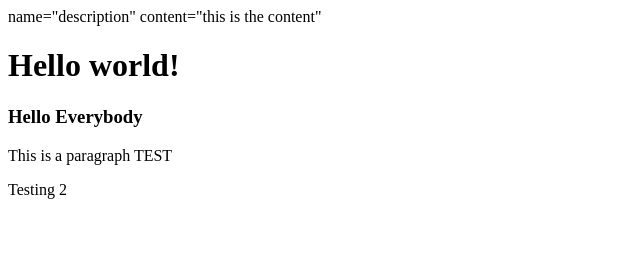
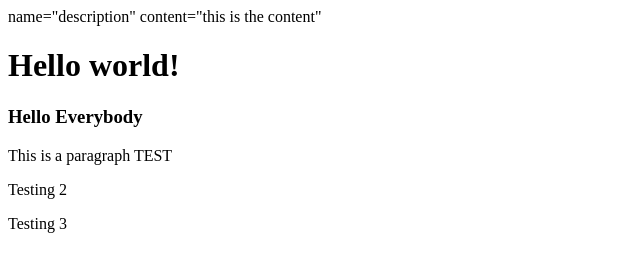
Before and after one commit to esmir-ras/javascript, a plain HTML site: page index.html in a window 1280 px wide. Shown: the full height of the page, 0-640 px from the left. Drawn offline with Linux system fonts and the light colour scheme.

Commit message:
Update index.html

```diff
--- a/index.html
+++ b/index.html
@@ -11,6 +11,7 @@
   <h3>Hello Everybody</h3>
   <p>This is a paragraph TEST</p>
   <p>Testing 2</p>
+  <p>Testing 3</p>
 </body>
 
 </html>
```
